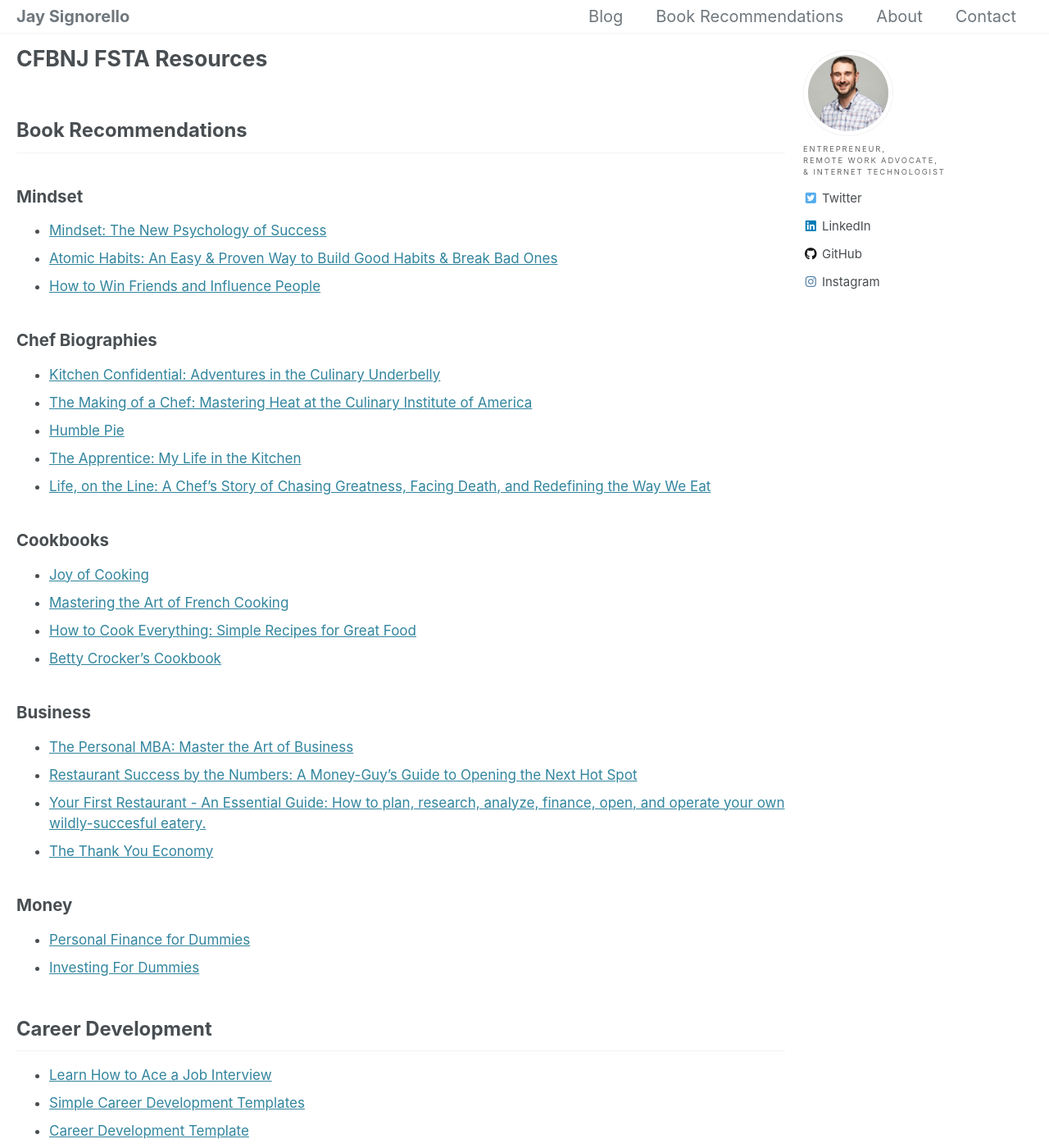
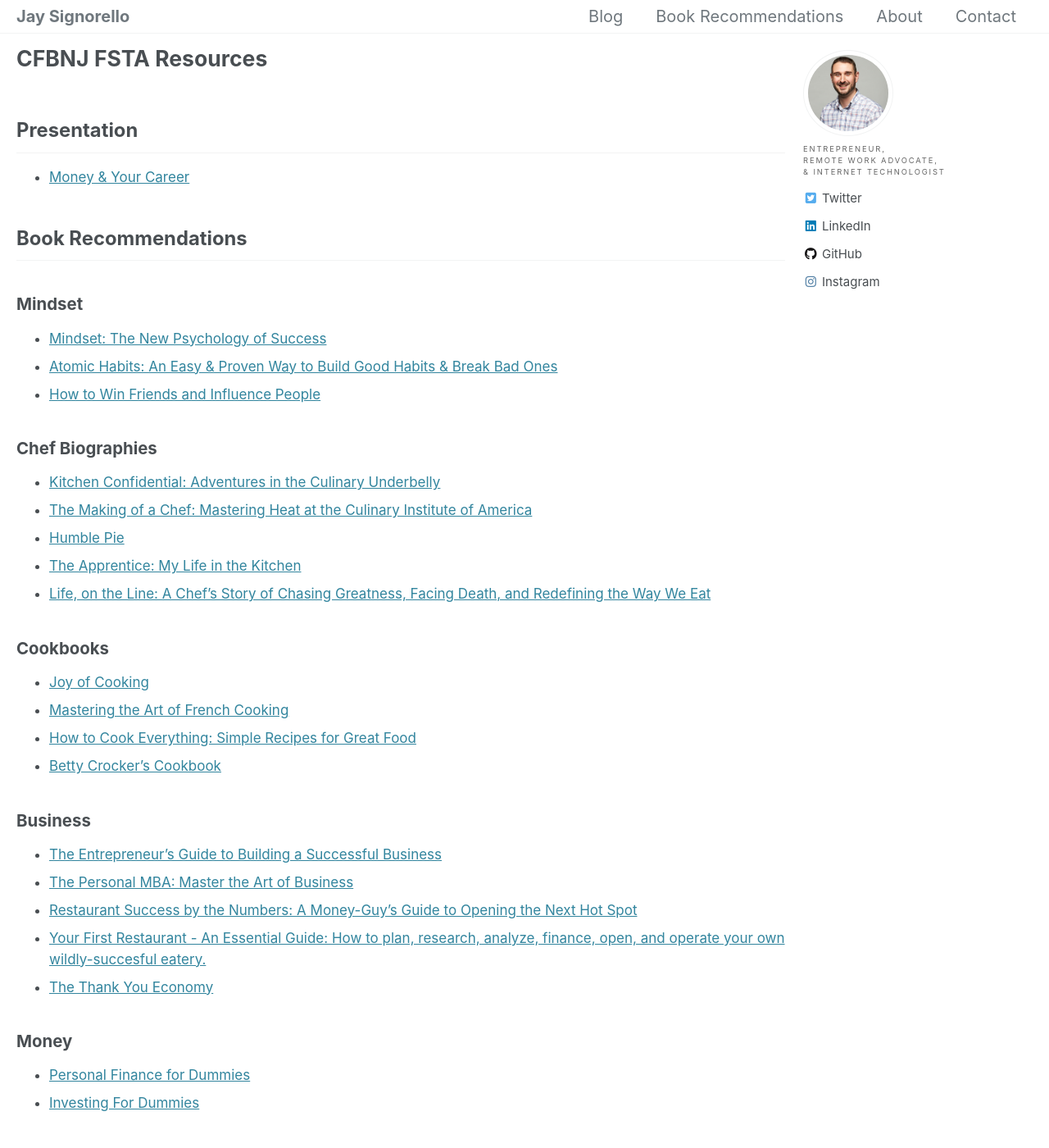
Before and after one commit to jaysignorello/jaysignorello.com, a Jekyll site: the page built from _pages/cfbnj-fsta-resources.md, in a window 1280 px wide and 1400 px high. Shown: the whole window at 82% size. Built offline with Jekyll 4.4.1, drawn with Linux system fonts in a browser that asks for light colours; cached includes are drawn as plain includes; nearby versions of some CDN libraries.

Commit message:
Add additional resources

```diff
--- a/_pages/cfbnj-fsta-resources.md
+++ b/_pages/cfbnj-fsta-resources.md
@@ -2,6 +2,10 @@
 permalink: /cfbnj-fsta-resources/
 title: "CFBNJ FSTA Resources"
 ---
+
+## Presentation
+
+* [Money & Your Career](https://docs.google.com/presentation/d/1WnXAri7BA5f67p0qMyW1oMOg2sZmTXE9oDmMHGwfzJc/edit?usp=sharing)
 
 ## Book Recommendations
 
@@ -24,6 +28,7 @@
 * [Betty Crocker's Cookbook](https://www.goodreads.com/book/show/1127996.Betty_Crocker_s_Cookbook)
 
 ### Business
+* [The Entrepreneur’s Guide to Building a Successful Business](https://efmdglobal.org/wp-content/uploads/The-Entrepreneurs-Guide-to-Building-a-Successful-Business-2017.pdf)
 * [The Personal MBA: Master the Art of Business](https://www.goodreads.com/book/show/9512985-the-personal-mba)
 * [Restaurant Success by the Numbers: A Money-Guy's Guide to Opening the Next Hot Spot](https://www.goodreads.com/book/show/1225041.Restaurant_Success_by_the_Numbers)
 * [Your First Restaurant - An Essential Guide: How to plan, research, analyze, finance, open, and operate your own wildly-succesful eatery.](https://www.goodreads.com/book/show/34001876-your-first-restaurant---an-essential-guide)
```
Also changed, not shown: other parts of _pages/cfbnj-fsta-resources.md (+1 -0 lines).
